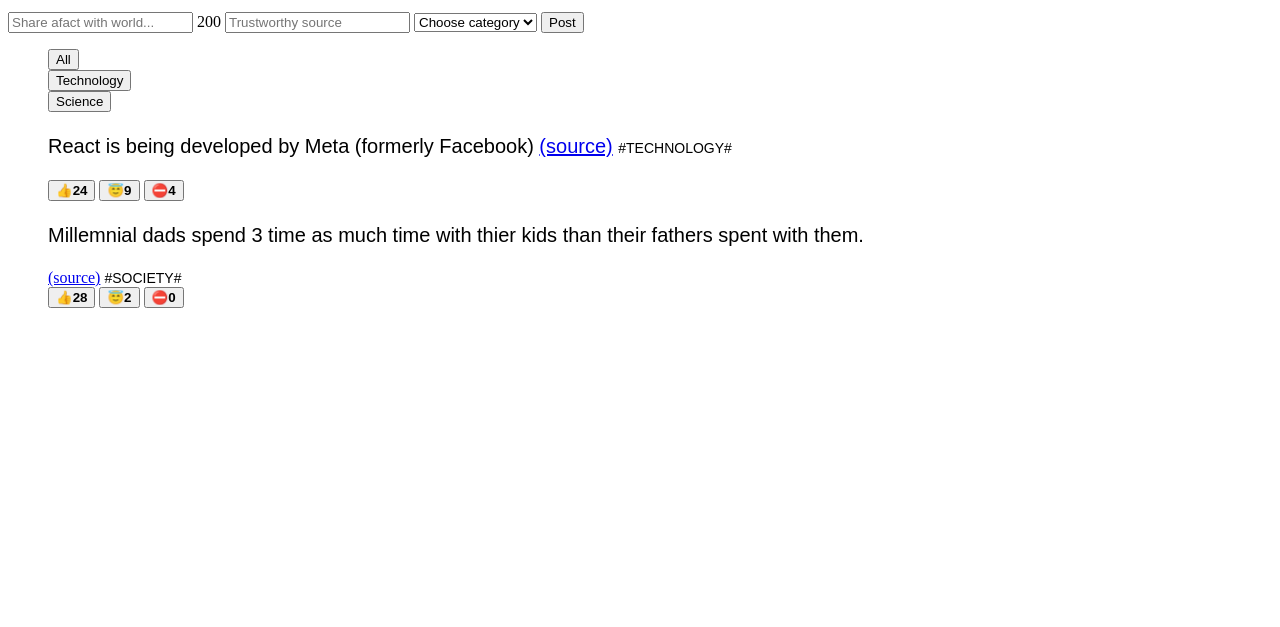
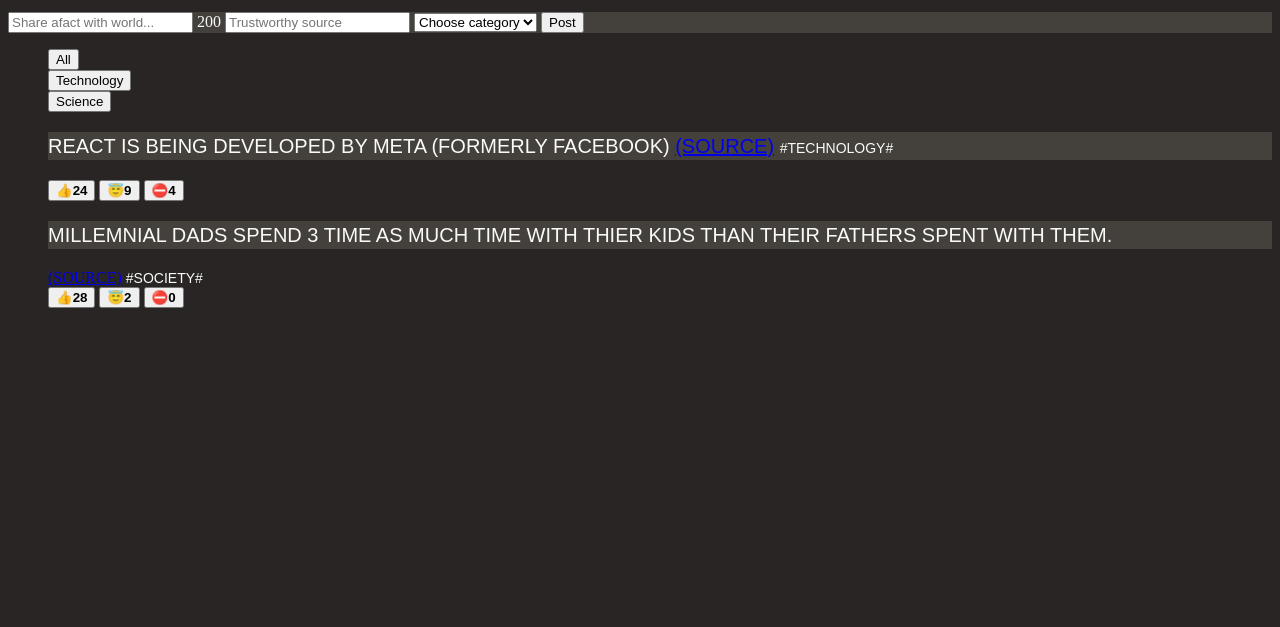
Before and after one commit to bishwa-prakash/Web-development, a plain HTML site: page index.html in a window 1280 px wide. Shown: the part 173-800 px from the top of the page. Drawn offline with Linux system fonts and the light colour scheme; a web font is replaced by a local one.

```diff
--- a/index.html
+++ b/index.html
@@ -17,7 +17,7 @@
       <img src="chat.png" height="68" width="68" />
       <h1>Today I learned</h1>
     </header>
-    <form>
+    <form class="fact-form">
       <input type="text" placeholder="Share afact with world..." />
       <span>200</span>
       <input type="text" placeholder="Trustworthy source" />
--- a/style.css
+++ b/style.css
@@ -1,3 +1,14 @@
+* {
+}
+body {
+  background-color: #292524;
+  color: #fafaf9;
+  text-transform: uppercase;
+}
+
+.fact-form {
+  background-color: #44403c;
+}
 h1 {
   font-size: 42px;
   text-transform: uppercase;
@@ -9,6 +20,7 @@ h1 {
   font-size: 20px;
   line-height: 1.4;
   font-family: 'Sono', sans-serif;
+  background-color: #44403c;
 }
 
 .tag {
```
